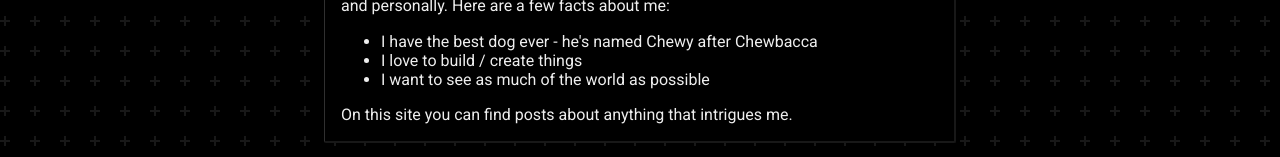
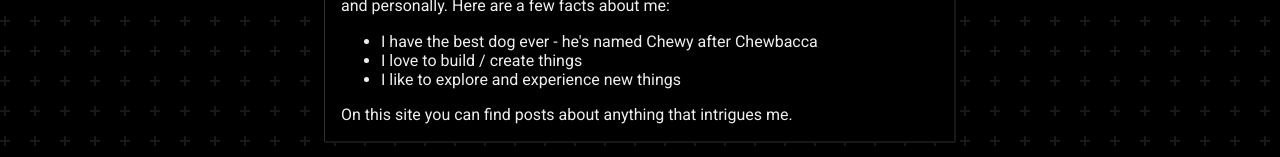
Before and after one commit to abelureste/abelureste.github.io, a Vue app: page / in a window 1280 px wide. Shown: the part 614-771 px from the top of the page. Built offline with nearby package versions, Linux system fonts and the light colour scheme.

Commit message:
Minor changes

```diff
--- a/src/components/Home.vue
+++ b/src/components/Home.vue
@@ -13,7 +13,7 @@
     <ul>
       <li>I have the best dog ever - he's named Chewy after Chewbacca</li>
       <li>I love to build / create things</li>
-      <li>I want to see as much of the world as possible</li>
+      <li>I like to explore and experience new things</li>
     </ul>
     <p>On this site you can find posts about anything that intrigues me.</p>
   </div>
```
